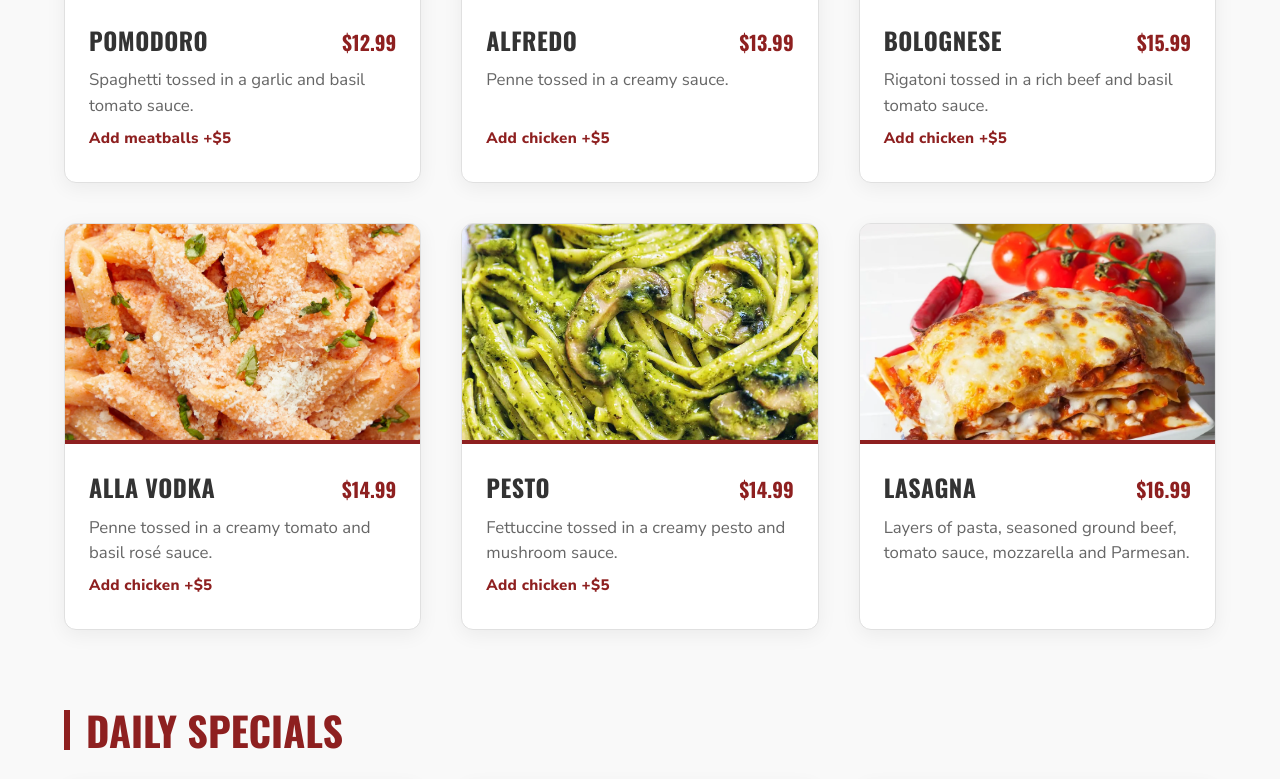
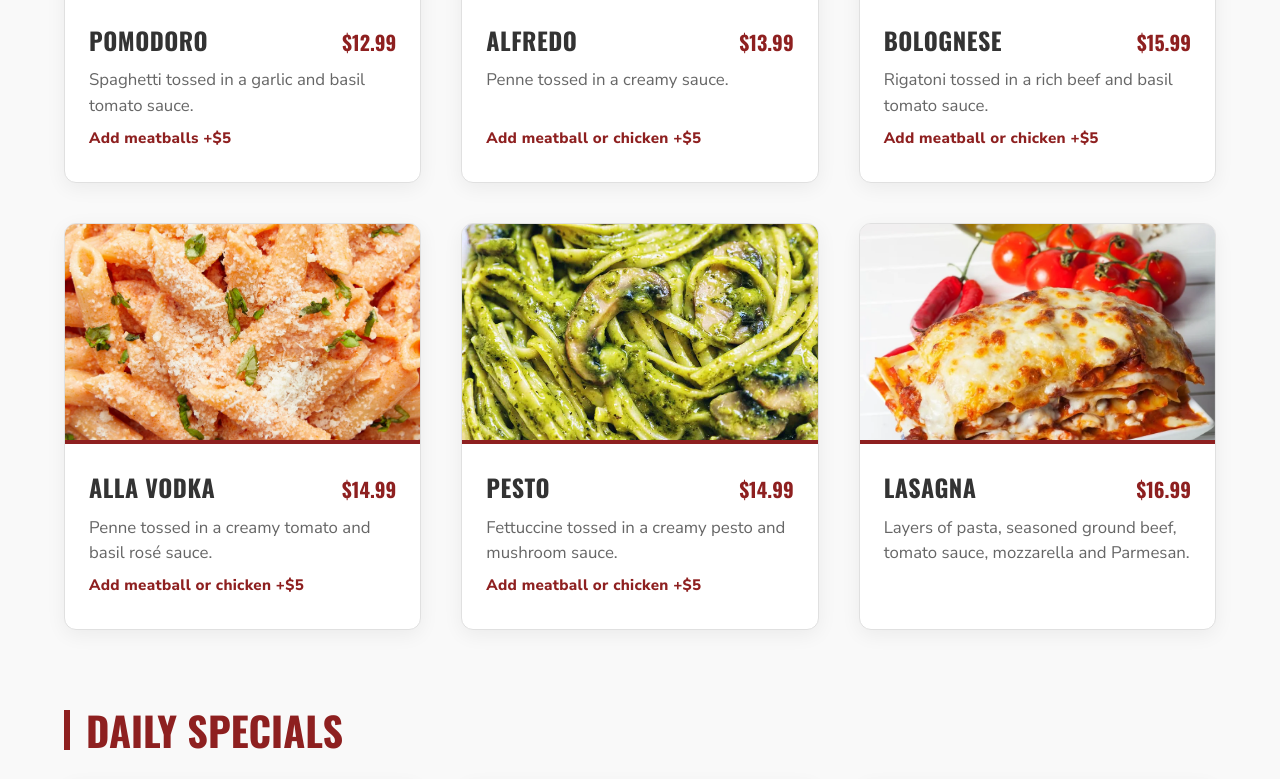
Before and after one commit to sinarahimi01/crnch, a plain HTML site: page index.html in a window 1280 px wide. Shown: the part 4651-5430 px from the top of the page. Drawn offline with nearby package versions, Linux system fonts and the light colour scheme.

Commit message:
few fixes included add meatball or chicken

```diff
--- a/index.html
+++ b/index.html
@@ -757,7 +757,7 @@
             </div>
         </div>
 
-        <!-- 6. PASTAS -->
+   <!-- 6. PASTAS -->
         <div class="category-block">
             <h3 class="category-title">Pastas</h3>
             <div class="items-grid">
@@ -780,7 +780,7 @@
                             <span class="item-price">$13.99</span>
                         </div>
                         <p>Penne tossed in a creamy sauce.</p>
-                        <span class="addon-tag">Add chicken +$5</span>
+                        <span class="addon-tag">Add meatball or chicken +$5</span>
                     </div>
                 </div>
                 <div class="menu-item-card">
@@ -791,7 +791,7 @@
                             <span class="item-price">$15.99</span>
                         </div>
                         <p>Rigatoni tossed in a rich beef and basil tomato sauce.</p>
-                        <span class="addon-tag">Add chicken +$5</span>
+                        <span class="addon-tag">Add meatball or chicken +$5</span>
                     </div>
                 </div>
                 <div class="menu-item-card">
@@ -802,7 +802,7 @@
                             <span class="item-price">$14.99</span>
                         </div>
                         <p>Penne tossed in a creamy tomato and basil rosé sauce.</p>
-                        <span class="addon-tag">Add chicken +$5</span>
+                        <span class="addon-tag">Add meatball or chicken +$5</span>
                     </div>
                 </div>
                 <div class="menu-item-card">
@@ -813,7 +813,7 @@
                             <span class="item-price">$14.99</span>
                         </div>
                         <p>Fettuccine tossed in a creamy pesto and mushroom sauce.</p>
-                        <span class="addon-tag">Add chicken +$5</span>
+                        <span class="addon-tag">Add meatball or chicken +$5</span>
                     </div>
                 </div>
                 <div class="menu-item-card">
@@ -828,7 +828,6 @@
                 </div>
             </div>
         </div>
-
         <!-- 7. DAILY SPECIALS -->
         <div class="category-block">
             <h3 class="category-title">Daily Specials</h3>
@@ -906,7 +905,7 @@
                     <div class="item-content">
                         <div class="item-title-row">
                             <h4>DELI MEATS</h4>
-                            <span class="item-price">$2</span>
+                            <span class="item-price">$3</span>
                         </div>
                         <ul style="list-style: none; color: var(--text-main); font-weight: 800; font-size: 1.15rem; padding-top: 0.5rem; line-height: 2;">
                             <li>Mortadella</li>
@@ -922,7 +921,7 @@
                     <div class="item-content">
                         <div class="item-title-row">
                             <h4>CHEESES</h4>
-                            <span class="item-price">$3</span>
+                            <span class="item-price">$2</span>
                         </div>
                         <ul style="list-style: none; color: var(--text-main); font-weight: 800; font-size: 1.15rem; padding-top: 0.5rem; line-height: 2;">
                             <li>Mozzarella</li>
```
